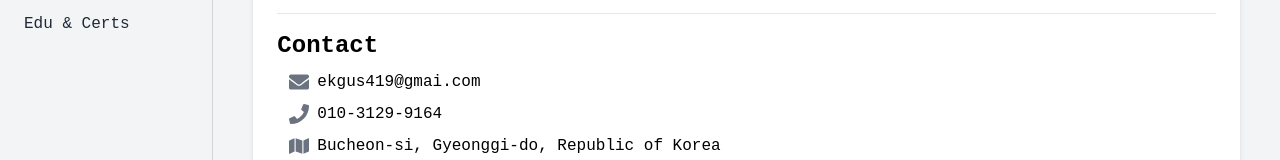
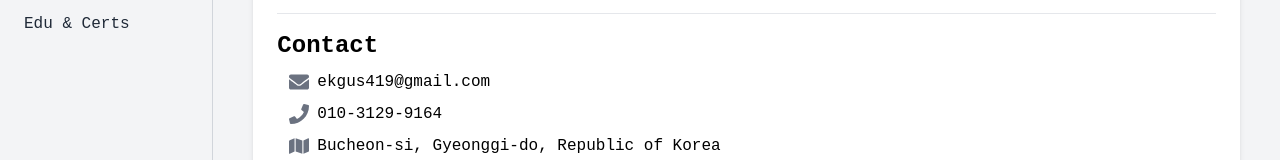
Before and after one commit to ekgus419/my-portfolio, a React (Create React App) app: page / in a window 1280 px wide. Shown: the part 408-568 px from the top of the page. Built offline with nearby package versions, Linux system fonts and the light colour scheme; a web font is replaced by a local one.

Commit message:
update RADME, 오타수정

```diff
--- a/src/data/AboutMeData.js
+++ b/src/data/AboutMeData.js
@@ -26,7 +26,7 @@ export const SkillsInfo = [
 export const ContactInfo = [
     {
         Icon: FaEnvelope,
-        text: 'ekgus419@gmai.com',
+        text: 'ekgus419@gmail.com',
     },
     {
         Icon: FaPhone,
```
Also changed, not shown: 1 other file (tests, documents, lock files or other folders).
